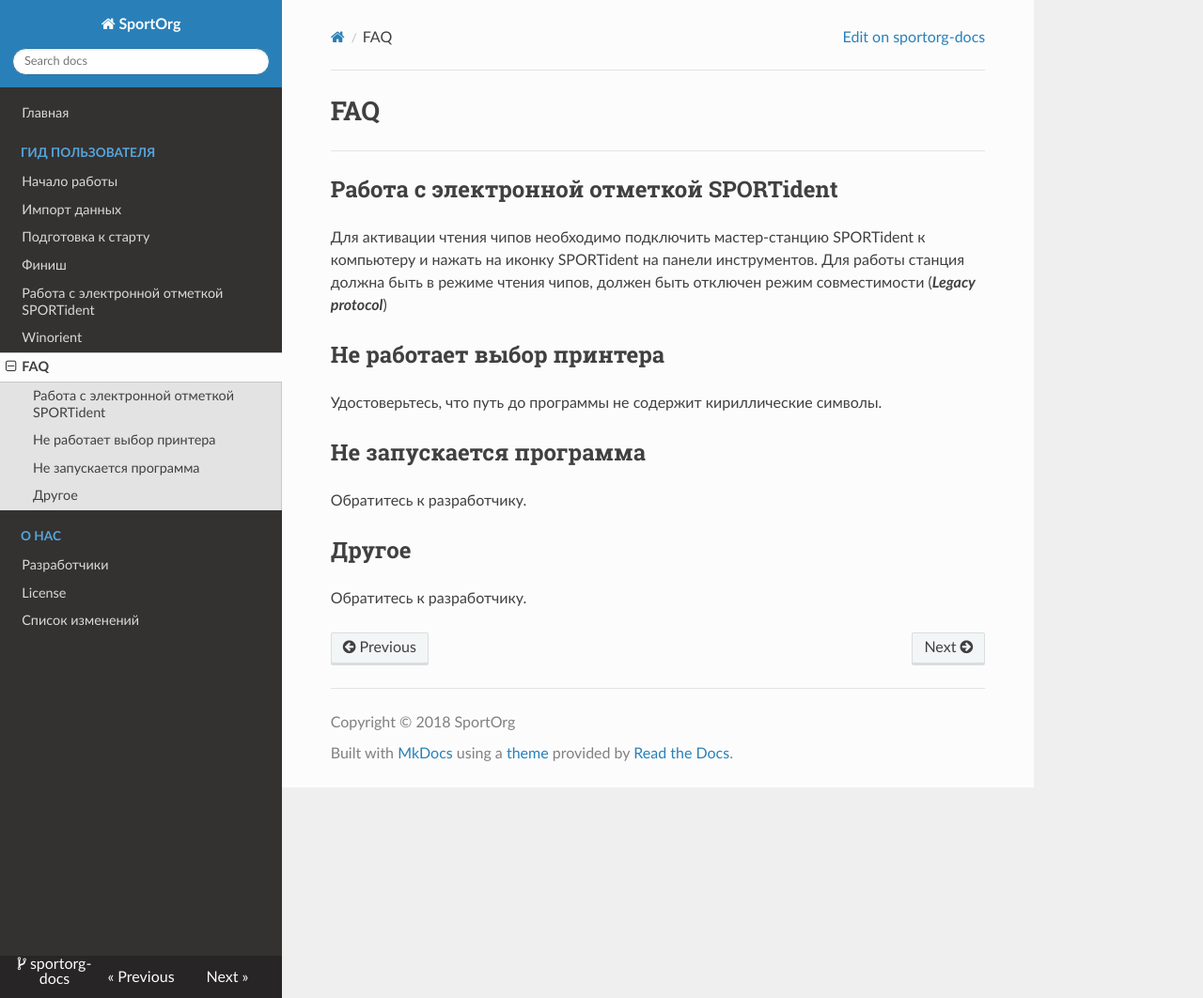
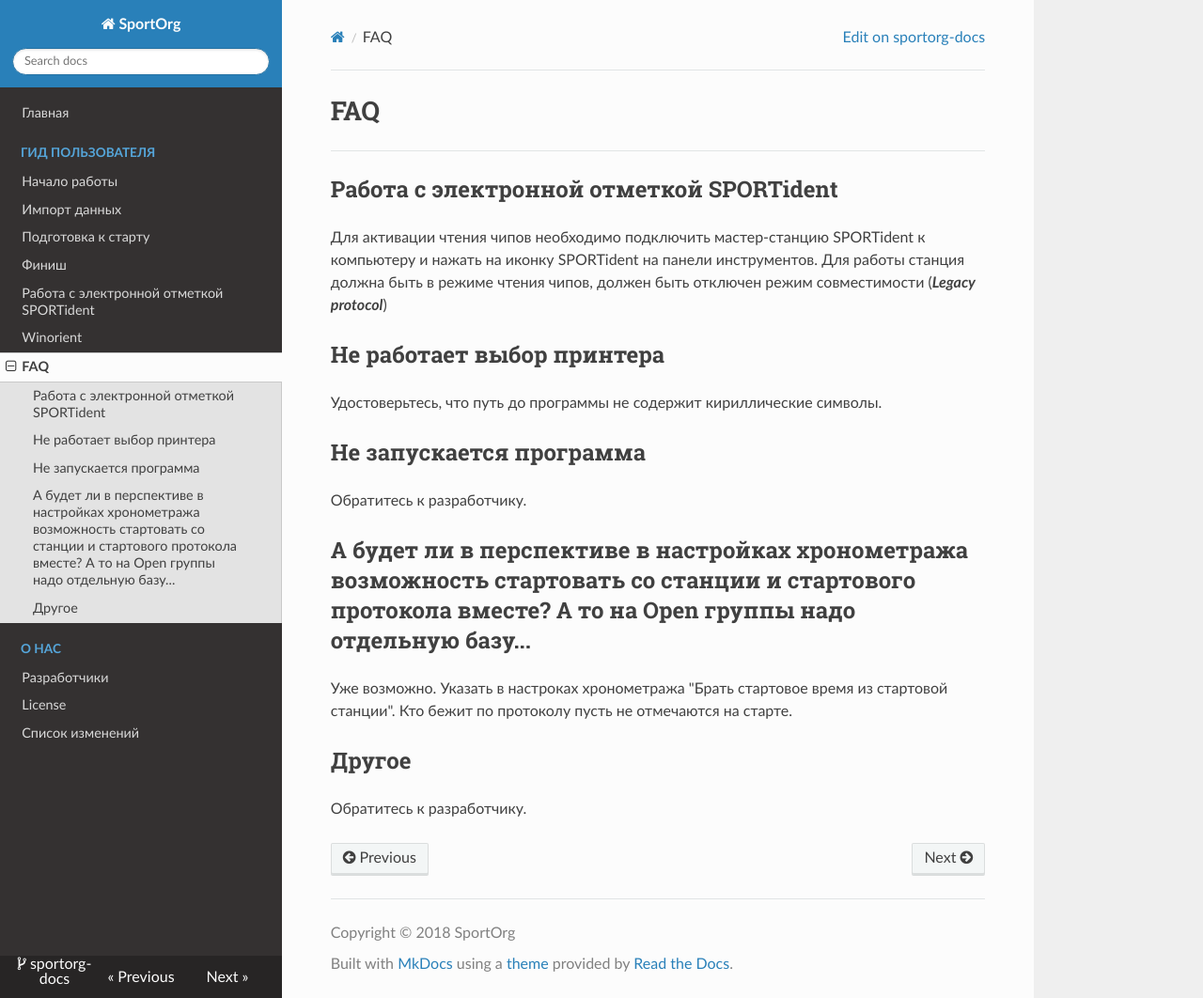
Before and after one commit to sportorg/sportorg-docs, an MkDocs documentation site: the page built from docs/faq/index.md, in a window 1280 px wide and 1062 px high. Shown: the whole window at 94% size. Built offline with MkDocs 1.6.1, drawn with Linux system fonts in a browser that asks for light colours; nearby versions of some CDN libraries; old or Windows-style settings are respelled for this version of MkDocs.

Commit message:
FAQ and new images

```diff
--- a/docs/faq/index.md
+++ b/docs/faq/index.md
@@ -14,6 +14,10 @@ ___
 
 Обратитесь к разработчику.
 
+## А будет ли в перспективе в настройках хронометража возможность стартовать со станции и стартового протокола вместе? А то на Open группы надо отдельную базу...
+
+Уже возможно. Указать в настроках хронометража "Брать стартовое время из стартовой станции". Кто бежит по протоколу пусть не отмечаются на старте.
+
 ## Другое
 
 Обратитесь к разработчику.
```
Also changed, not shown: docs/index.md (+2 -0 lines), docs/img/dialogedit.png, docs/img/mainwindow.png, docs/img/result.png, docs/user-guide/maze.md (renamed from docs/user-guide/labyrinth.md).
